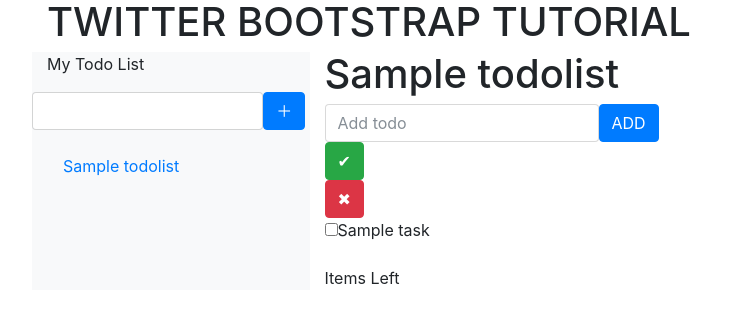
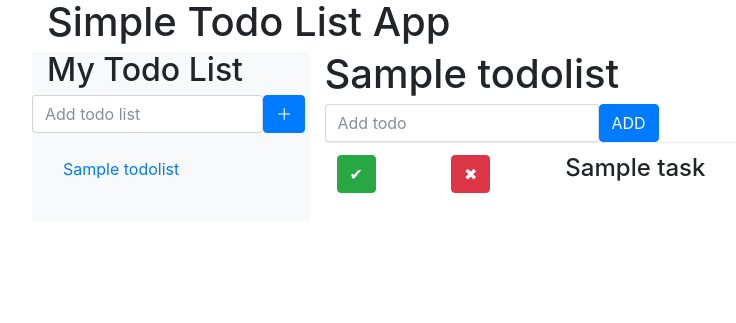
Before and after one commit to SShayashi/todo-list, a Django app: page /cms/home/task/1/ in a window 1280 px wide. Shown: the top 323 px of the page, without its empty margins (53-789 px from the left). Run offline with Django 3.2, Linux system fonts and the light colour scheme; tables that the repository leaves empty hold one stand-in row (values such as "Sample post"); some libraries are stand-ins or nearby versions.

Commit message:
Update layout to use table

```diff
--- a/cms/templates/cms/home.html
+++ b/cms/templates/cms/home.html
@@ -5,20 +5,14 @@
 {% block extrahead %}
 {% endblock %}
 {% block content %}
-<script type="text/javascript">
-$(".form-inline").click(function () {
-    alert( "Handler for .click() called." );
-});
-</script>
-
     <div class='container'>
-    <h1>TWITTER BOOTSTRAP TUTORIAL</h1>
+    <h1>Simple Todo List App</h1>
 
     <div class="row">
         <nav class="col-md-3 d-md-block bg-light sidebar">
             <ul class="nav nav-pills flex-column">
                 <li class="nav-fill">
-                  <p>My Todo List</p>
+                  <h2>My Todo List</h2>
                 </li>
             </ul>
           <ul class="nav nav-pills flex-column">
@@ -26,7 +20,7 @@ $(".form-inline").click(function () {
             <form action="{% url 'cms:list_add' %}" method="post" class="form-horizontal" role="form" >
             {% csrf_token %}
             <div class="form-group row" >
-                <input type="text" class="form-control col-sm-10" name="list_name" required >
+                <input type="text" class="form-control col-sm-10" name="list_name" placeholder="Add todo list" required >
                 <button type="submit" class="btn btn-primary col-sm-auto" >＋</button>
             </div>
             </form>
@@ -51,33 +45,27 @@ $(".form-inline").click(function () {
                     </div>
                 </form>
 
-                <ul id="sortable" class="list-unstyled">
+                <table class="table table-hover">
+                  <tbody>
                     {% for task in tasks %}
-                        <form action="{% url 'cms:task_mod' list_id=list.id task_id=task.id %}" class="form-inline">
+                        <tr>
+                          <th scope="row">
+                            <form action="{% url 'cms:task_mod' list_id=list.id task_id=task.id %}" class="form-inline">
                             <button type="submit" class="btn btn-success" >✔</button>
-                        </form>
-                        <form action="{% url 'cms:task_del' list_id=list.id task_id=task.id %}" class="form-inline">
-                            <button class="btn btn-danger" >✖︎</button>
-                        </form>
-{#                        <form action="{% url 'cms:task_add' list_id=list.id%}" method="post" class="form-inline" role="form" >#}
-{#                        {% csrf_token %}#}
-{#                        <div class="form-group" >#}
-{##}
-{#                            <button type="submit" class="btn btn-success" >✔</button>#}
-{#                            <button type="submit" class="btn btn-danger" >✖︎</button>#}
-{#                        </div>#}
-{#                        </form>#}
-                        <li class="ui-state-default">
-                        <div class="checkbox">
-                        <label>
-                        <input type="checkbox" value="{{ task.id }}" />{{ task.name }}</label>
-                        </div>
-                        </li>
+                            </form>
+                          </th>
+                          <td>
+                              <form action="{% url 'cms:task_del' list_id=list.id task_id=task.id %}" class="form-inline">
+                                <button class="btn btn-danger" >✖︎</button>
+                              </form>
+                          </td>
+                          <td>
+                            <h4>{{ task.name }}</h4>
+                          </td>
+                        </tr>
                     {% endfor %}
-                </ul>
-                <div class="todo-footer">
-                    <strong><span class="count-todos"></span></strong> Items Left
-                </div>
+                  </tbody>
+                </table>
             </div>
             {% else %}
             {% endif %}
```
